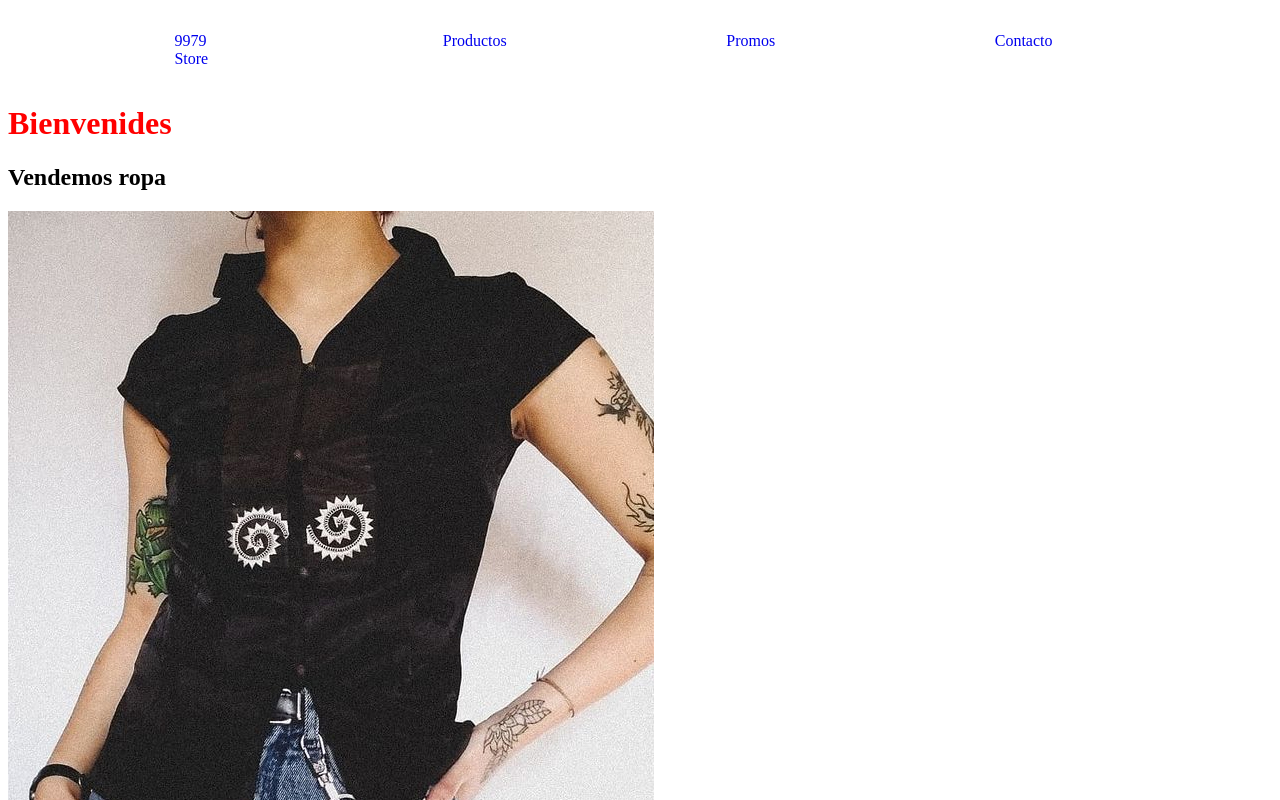
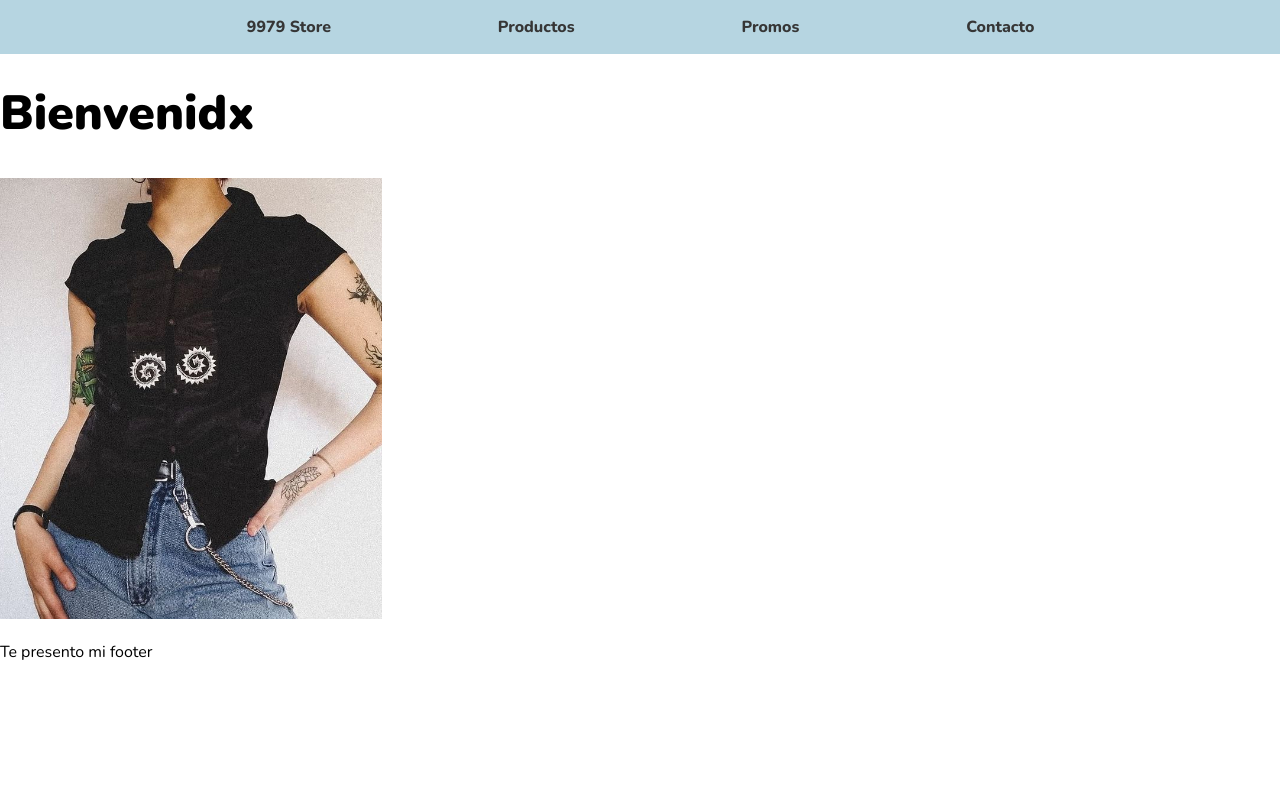
Before and after one commit to GrossoCarla/9979-store, a React (Create React App) app: page / in a window 1280 px wide. Shown: the top 800 px of the page. Built offline with nearby package versions, Linux system fonts and the light colour scheme.

Commit message:
Cambiando estilos

```diff
--- a/src/App.jsx
+++ b/src/App.jsx
@@ -10,7 +10,7 @@ function App() {
     <>
         <NavBar />
         <Hero />
-        <img src={camisaChina} alt='Camisa de corte chino negra'/>
+        <img src={camisaChina} className='foto-producto' alt='Camisa de corte chino negra'/>
         <Footer />
     </>
   );
--- a/src/components/Global/NavBar.jsx
+++ b/src/components/Global/NavBar.jsx
@@ -2,6 +2,7 @@ function NavBar() {
 
     return (
         <>
+            <header>
                 <nav>
                     <ul className='ulNav'>
                         <li id='logoNav'><a href="#">9979 Store</a></li>
@@ -10,6 +11,7 @@ function NavBar() {
                         <li><a href="#">Contacto</a></li>
                     </ul>
                 </nav>
+            </header>
         </>
     )
 }
--- a/src/components/Home/Hero.jsx
+++ b/src/components/Home/Hero.jsx
@@ -1,8 +1,9 @@
 function Hero() {
     return (
         <>
-            <h1 className='titulo'>Bienvenides</h1>
-            <h2> Vendemos ropa</h2>
+        <body>
+            <h1 className='titulo'>Bienvenidx</h1>
+        </body>
         </>
     )
 }
--- a/src/styles/App.css
+++ b/src/styles/App.css
@@ -1,20 +1,54 @@
+@import url('https://fonts.googleapis.com/css2?family=Nunito:ital,wght@0,200;0,300;0,400;0,600;0,700;0,800;0,900;1,200;1,300;1,400;1,600;1,700;1,800&display=swap');
+
+html{
+    margin:0;
+    padding: 0;
+    width: 100%;
+}
+
+body{
+    font-family: 'Nunito', sans-serif;
+    margin-top:5rem;
+    margin-left: 0;
+}
+
+
 .titulo{
-    color:red;
+    font-weight: 900;
+    font-size: 3rem;
+}
+
+nav{
+    position: fixed;
+    top:0;
+    width: 100%;
+    margin-bottom: 3rem;
+    background-color: #b6d5e1;
 }
 
 ul.ulNav{
     display: flex;
+    justify-content: center;
     margin-left: 10%;
+    margin-top: 0;
+    margin-bottom: 0;
     padding-top: 1rem;
     padding-bottom: 1rem;
 }
 
 li{
     list-style: none;
-    margin-right: 20%;
+    margin-right: 15%;
 }
 
 a{
+    color: #363636;
     text-decoration: none;
     font-size: 1rem;
+    font-weight: 800;
+    font-family: 'Nunito', sans-serif;
 }
+
+.foto-producto{
+    width: 30%;
+}
```
Also changed, not shown: 2 other files (tests, documents, lock files or other folders). Lines whose indentation alone changed are shown as unchanged.
